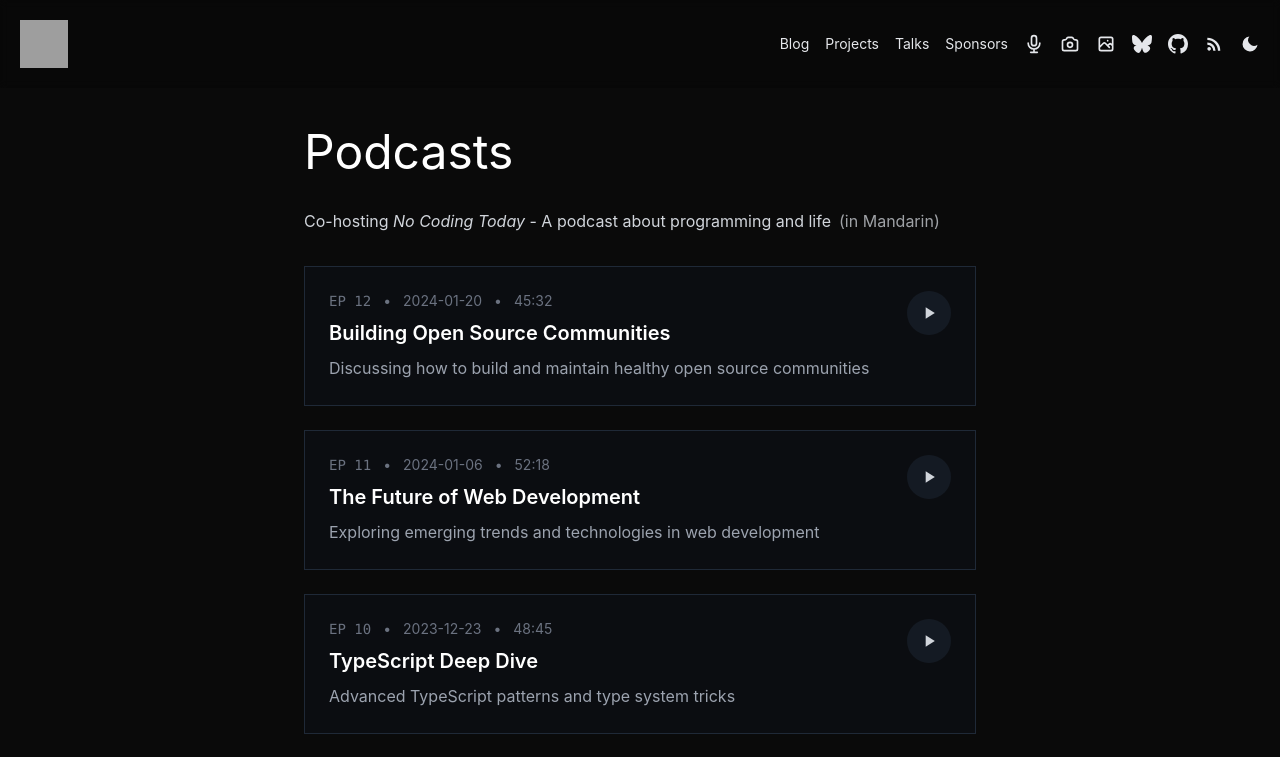
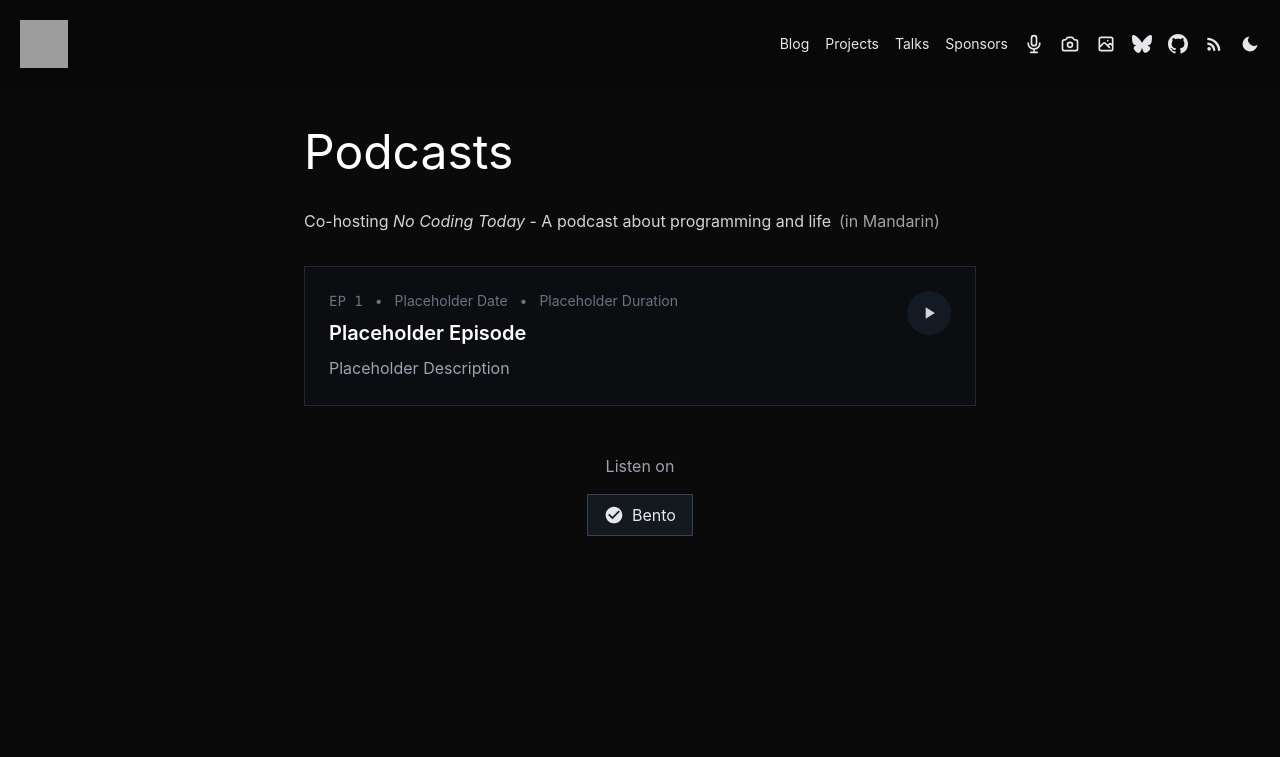
Before and after one commit to gvu07/Clone1, a Next.js app: page /podcasts in a window 1280 px wide. Shown: the top 757 px of the page. Built offline with nearby package versions, Linux system fonts and the light colour scheme; grey boxes are pictures that could not be loaded; a web font is replaced by a local one.

Commit message:
Update podcast episodes to placeholder values
Replaced existing podcast episodes with a placeholder episode.

```diff
--- a/src/app/podcasts/page.tsx
+++ b/src/app/podcasts/page.tsx
@@ -1,32 +1,11 @@
 export default function PodcastsPage() {
     const episodes = [
       {
-        number: 12,
-        title: 'Building Open Source Communities',
-        date: '2024-01-20',
-        duration: '45:32',
-        description: 'Discussing how to build and maintain healthy open source communities',
-      },
-      {
-        number: 11,
-        title: 'The Future of Web Development',
-        date: '2024-01-06',
-        duration: '52:18',
-        description: 'Exploring emerging trends and technologies in web development',
-      },
-      {
-        number: 10,
-        title: 'TypeScript Deep Dive',
-        date: '2023-12-23',
-        duration: '48:45',
-        description: 'Advanced TypeScript patterns and type system tricks',
-      },
-      {
-        number: 9,
-        title: 'Developer Productivity',
-        date: '2023-12-09',
-        duration: '41:20',
-        description: 'Tips and tools for becoming a more productive developer',
+        number: 1,
+        title: 'Placeholder Episode',
+        date: 'Placeholder Date',
+        duration: 'Placeholder Duration',
+        description: 'Placeholder Description',
       },
     ];
 
```
